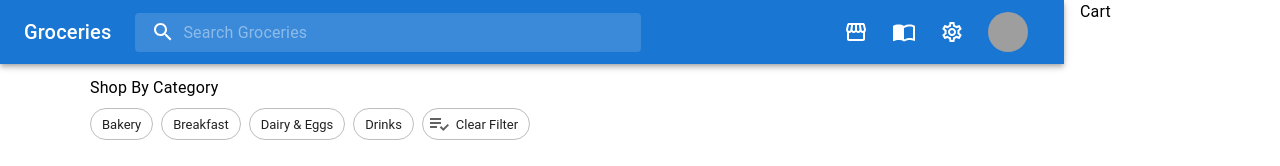
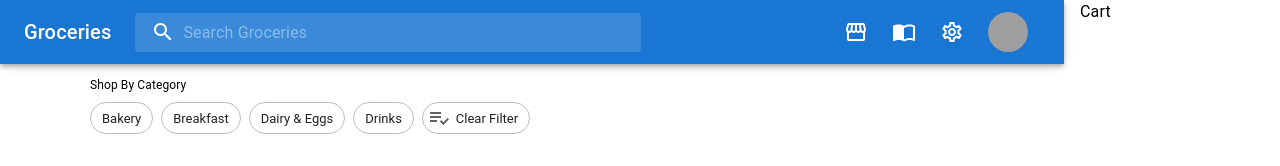
Before and after one commit to syllogismos/urban-octo-engine, a React (Create React App) app: page / in a window 1280 px wide. Shown: the top 166 px of the page. Built offline with nearby package versions, Linux system fonts and the light colour scheme; grey boxes are pictures that could not be loaded.

Commit message:
add to cart button

```diff
--- a/src/App.tsx
+++ b/src/App.tsx
@@ -4,10 +4,8 @@ import './App.css';
 import Button from '@mui/material/Button';
 import jsonData from './products.json';
 import { CartItem, Product } from './Product';
-import MainAppBarOld from './Components/MainAppBarOld';
 import MainAppBar from './Components/MainAppBar';
 import { Container, Stack, Typography, Chip, ImageList, ImageListItem } from '@mui/material';
-import ProductCardOld from './Components/ProductCardOld';
 import ProductCard from './Components/ProductCard';
 import Box from '@mui/material/Box';
 import Grid from '@mui/material/Grid';
@@ -41,7 +39,7 @@ function App() {
           <Grid item xs={1}></Grid>
           <Grid item xs={10}>
             <Box mt={1.5}>
-              <Typography>
+              <Typography fontSize={12}>
                 Shop By Category
               </Typography>
             </Box>
```
